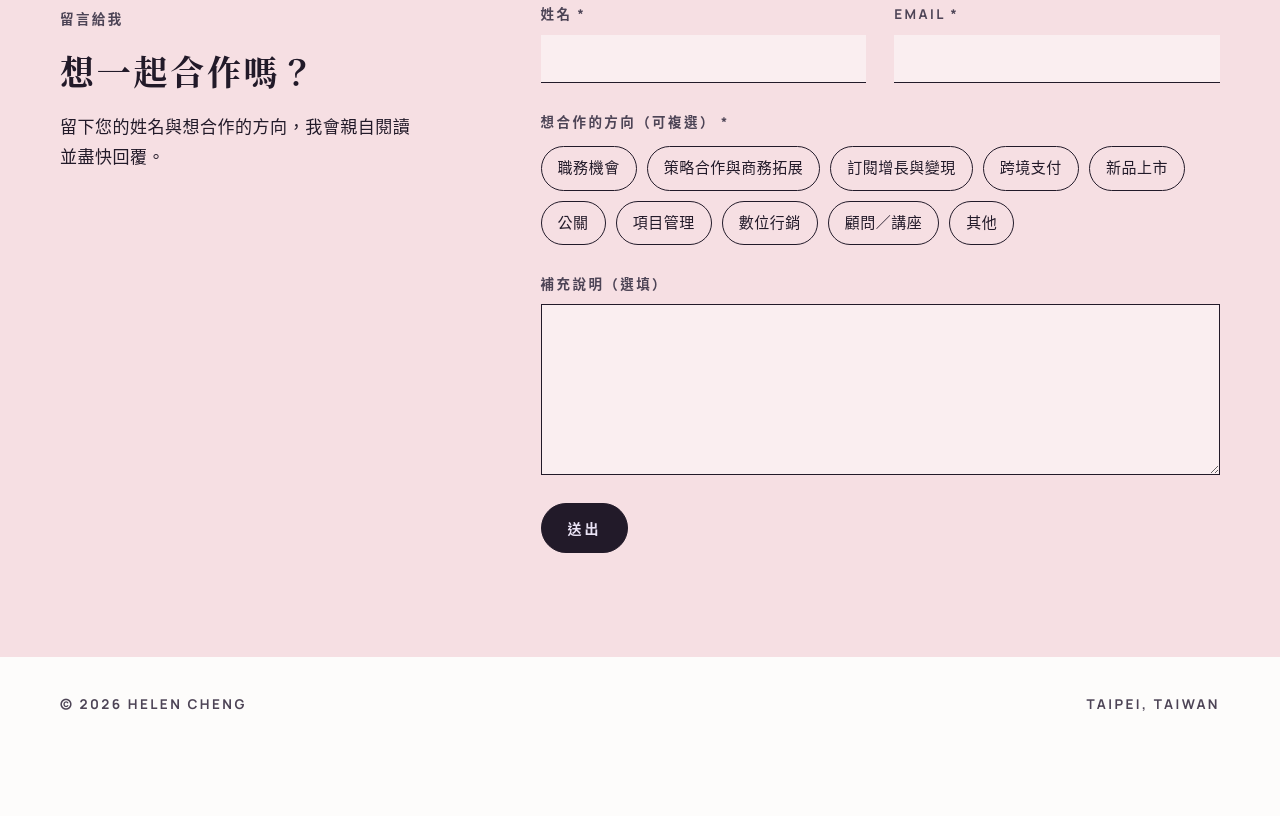
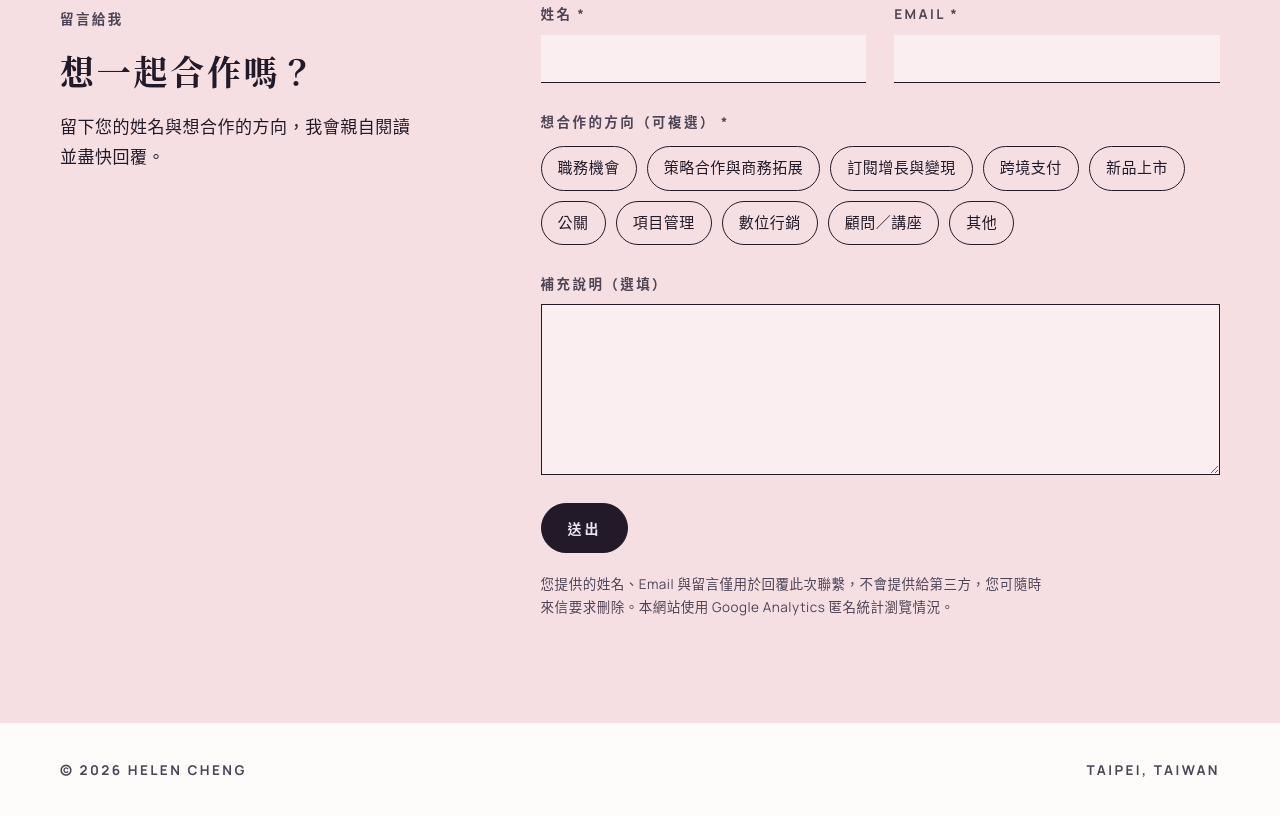
Before and after one commit to Huiwenhelen/huiwenhelen.github.io, a plain HTML site: page index.html in a window 1280 px wide. Shown: the part 6252-7068 px from the top of the page. Before the commit the page ends 7017 px from the top, so only its background shows below. Drawn offline with Linux system fonts and the light colour scheme.

Commit message:
Add files via upload

```diff
--- a/index.html
+++ b/index.html
@@ -215,6 +215,7 @@ legend.label { padding: 0; margin-bottom: 12px; }
 .f-foot { display: flex; align-items: center; gap: 20px; flex-wrap: wrap; }
 .f-foot .btn { cursor: pointer; }
 .f-foot .btn[disabled] { opacity: .55; cursor: wait; }
+.f-privacy { margin: -8px 0 0; font-size: 13.5px; line-height: 1.7; color: var(--muted); max-width: 62ch; }
 .f-msg { margin: 0; font-size: 15px; color: #9B2C3B; }
 .f-done { border-top: 1px solid var(--ink); padding-top: 26px; }
 .f-done:focus { outline: none; }
@@ -460,6 +461,7 @@ footer { padding-block: 36px 48px; display: flex; justify-content: space-between
           <button class="btn solid" type="submit" id="f-submit"><span lang="zh-Hant">送出</span><span lang="en">Send</span></button>
           <p class="f-msg" id="f-msg" role="status" aria-live="polite"></p>
         </div>
+        <p class="f-privacy"><span lang="zh-Hant">您提供的姓名、Email 與留言僅用於回覆此次聯繫，不會提供給第三方，您可隨時來信要求刪除。本網站使用 Google Analytics 匿名統計瀏覽情況。</span><span lang="en">Your name, email and message are used only to reply to you and are never shared with third parties; email me anytime to have them deleted. This site uses Google Analytics to measure visits anonymously.</span></p>
       </form>
       <div class="f-done" id="f-done" hidden tabindex="-1">
         <h3><span lang="zh-Hant">謝謝您的來信！</span><span lang="en">Thank you!</span></h3>
```
